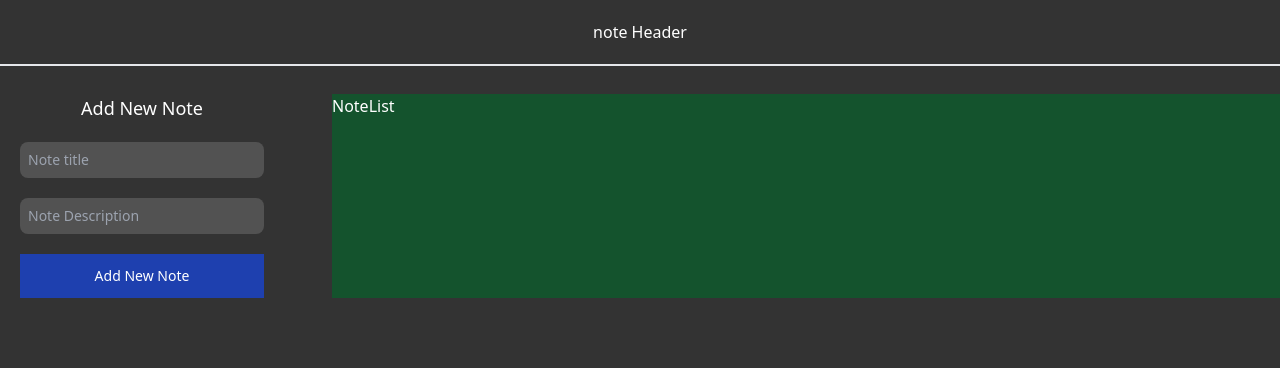
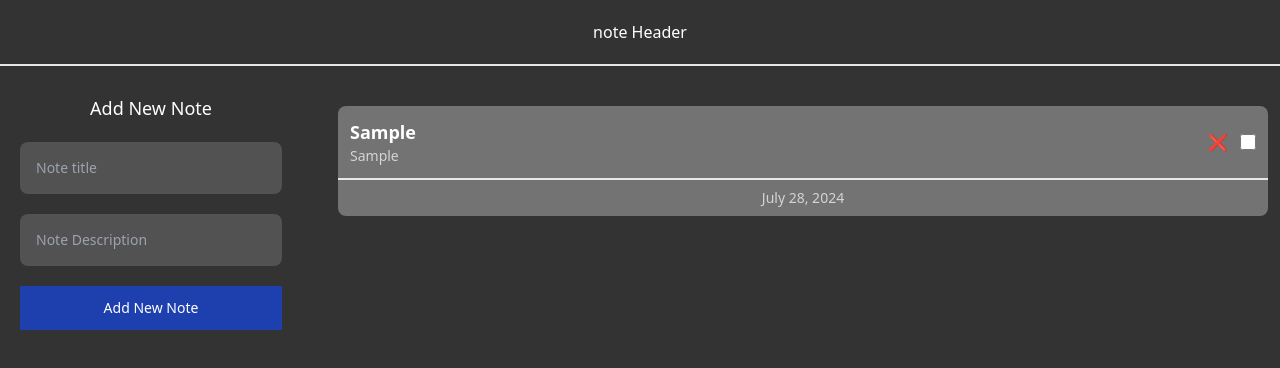
Before and after one commit to salarGholami/Add-Todo, a React (Vite) app: page / in a window 1280 px wide. Both pictures are taken after typing "Sample", "Sample" into the empty fields and a click on the button "Add New Note". Shown: the top 368 px of the page. Built offline with nearby package versions, Linux system fonts and the light colour scheme.

Commit message:
NoteList markup

```diff
--- a/src/App.jsx
+++ b/src/App.jsx
@@ -17,7 +17,7 @@ function App() {
             <header className="border-b-2 mb-7 py-5">
               <h1 className="text-center">note Header</h1>
             </header>
-            <main className="grid grid-cols-12 lg:gap-12">
+            <main className="grid grid-cols-12 md:gap-6">
               <AddNewNote onAddNote={handleAddNotes} />
               <NoteList notes={notes}/>
             </main>
--- a/src/components/AddNewNote.jsx
+++ b/src/components/AddNewNote.jsx
@@ -29,14 +29,14 @@ function AddNewNote({ onAddNote }) {
         <input
           onChange={(e) => setTitle(e.target.value)}
           value={title}
-          className="bg-neutral-600 p-2 rounded-lg text-sm"
+          className="bg-neutral-600 p-4 rounded-lg text-sm"
           type="text"
           placeholder="Note title"
         />
         <input
           onChange={(e) => setDescription(e.target.value)}
           value={description}
-          className="bg-neutral-600 p-2 rounded-lg text-sm"
+          className="bg-neutral-600 p-4 rounded-lg text-sm"
           type="text"
           placeholder="Note Description"
         />
--- a/src/components/NoteList.jsx
+++ b/src/components/NoteList.jsx
@@ -1,9 +1,40 @@
-function NoteList() {
+function NoteList({ notes }) {
   return (
-    <div className="col-span-12 md:col-span-8 lg:col-span-9 bg-green-900 mt-6 md:mt-0">
-      NoteList
+    <div className="col-span-12 md:col-span-8 lg:col-span-9 mt-6 md:mt-0 ">
+      {notes.map((note) => (
+        <NoteItem key={note.id} note={note} />
+      ))}
     </div>
   );
 }
 
 export default NoteList;
+
+function NoteItem({ note }) {
+
+  const options = {
+    year: "numeric",
+    month: "long",
+    day: "numeric",
+  };
+
+  return (
+    <div className="flex flex-col p-3">
+      <div className="bg-neutral-500 rounded-lg">
+        <div className="flex justify-between items-center p-3">
+          <div className="flex flex-col">
+            <p className="font-bold text-lg">{note.title}</p>
+            <p className="text-sm text-neutral-300">{note.description}</p>
+          </div>
+          <div className="flex justify-center items-center gap-3">
+            <button>❌</button>
+            <input className="w-4 h-4" type="checkbox" name="" id="" />
+          </div>
+        </div>
+        <div className="flex justify-center items-center border-t-2 p-2">
+          <p className="text-sm  text-neutral-300">{new Date().toLocaleDateString("en-US", options)}</p>
+        </div>
+      </div>
+    </div>
+  );
+}
```
